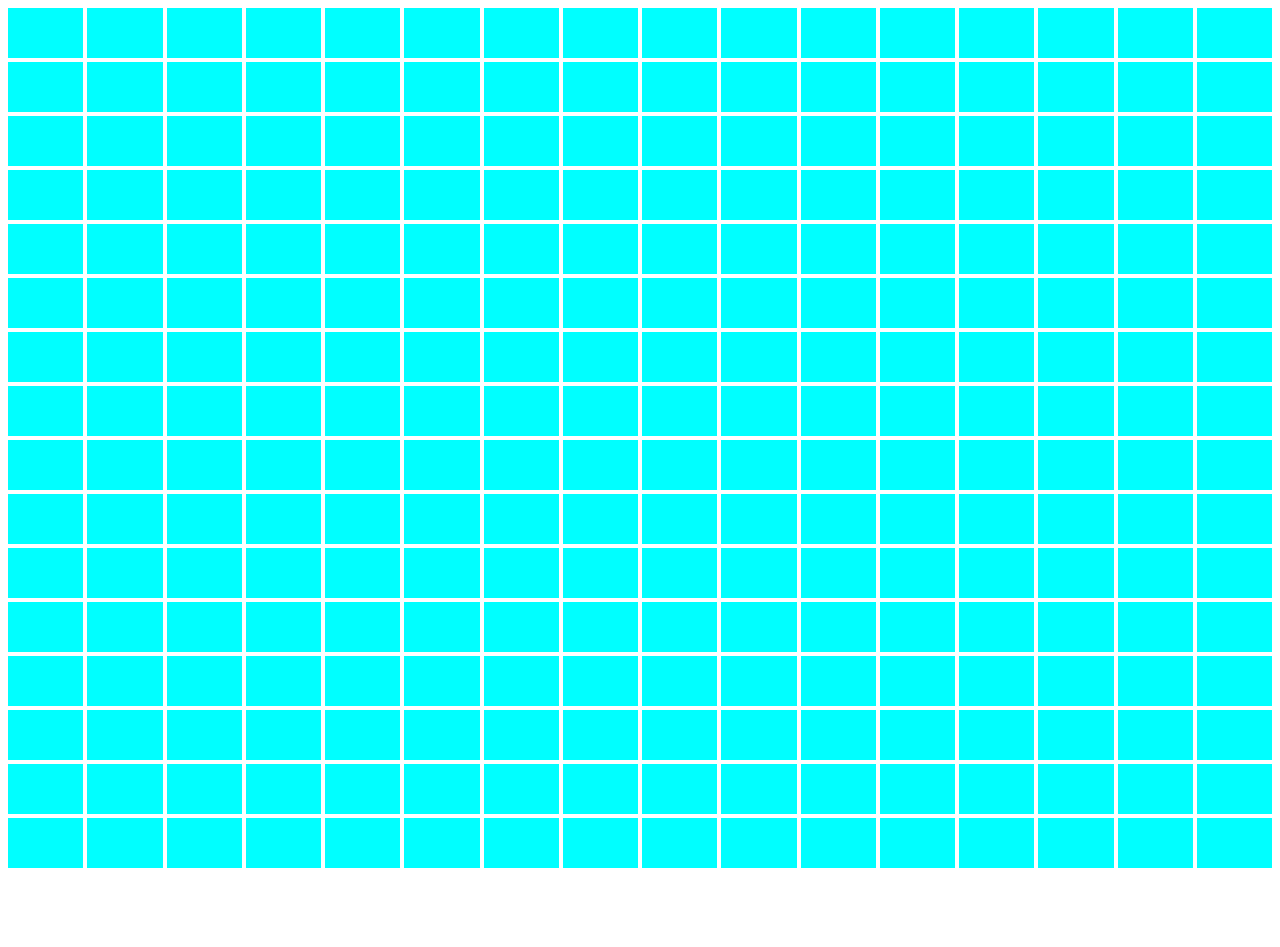
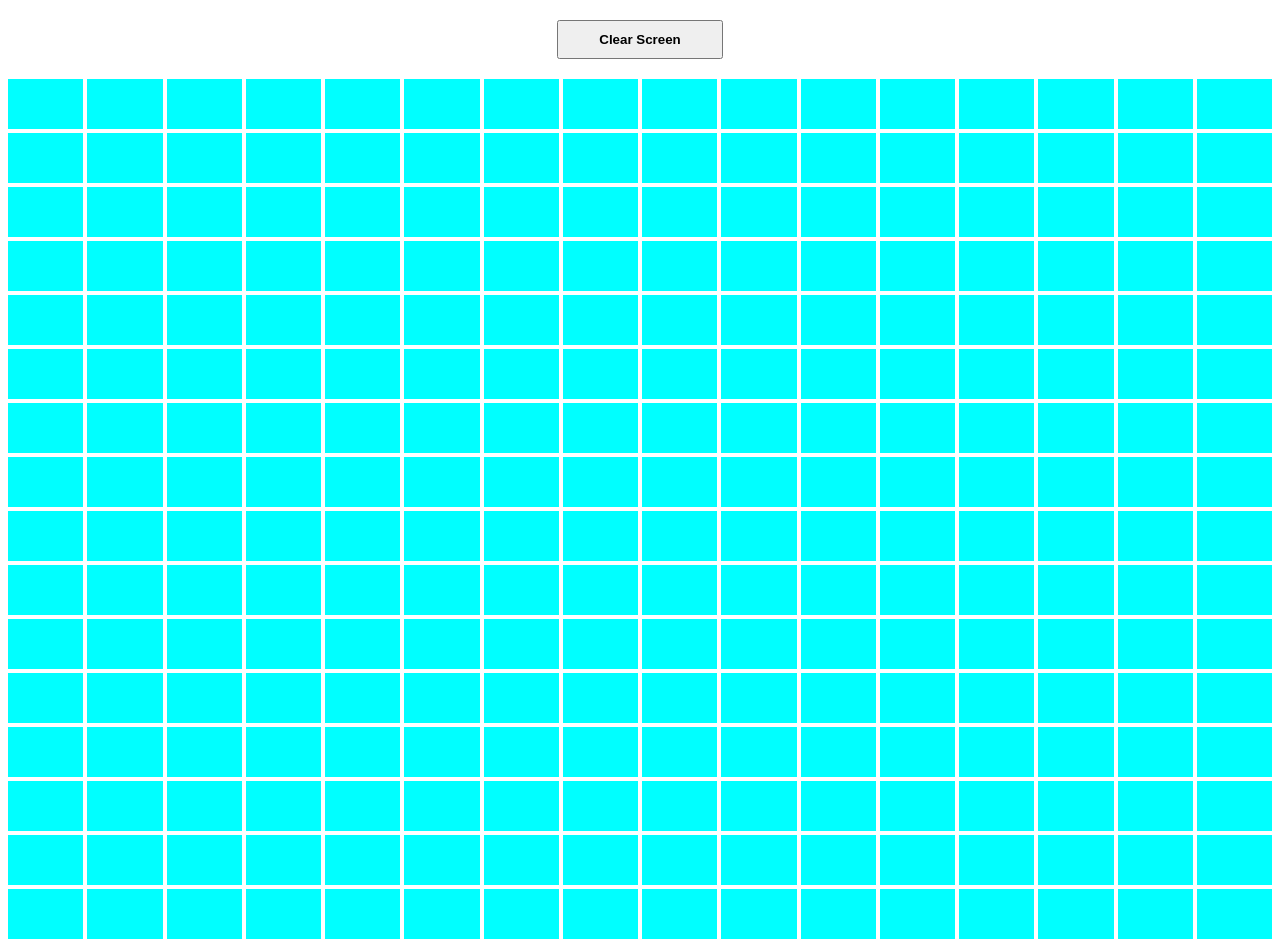
Before and after one commit to NWFreshness/Etch-A-Sketch, a plain HTML site: page index.html in a window 1280 px wide. Before the commit the page ends 868 px from the top, so only its background shows below. Drawn offline with Linux system fonts and the light colour scheme.

Commit message:
Adding the hover & clear functionality

```diff
--- a/index.html
+++ b/index.html
@@ -8,6 +8,9 @@
     <link rel="stylesheet" href="styles.css">
 </head>
 <body>
+    <div class="resetGame">
+        <button class="clear">Clear Screen</button>
+    </div>
     <div class="container">
 
     </div>
--- a/script.js
+++ b/script.js
@@ -1,9 +1,38 @@
 const container = document.querySelector('.container');
+const clear = document.querySelector('.clear');
 
-function createGrid() {
-    for(let i = 0; i < 256; i++){
+function createGrid(num) {
+    let size = num * num;
+    for(let i = 0; i < size; i++){
         const div = document.createElement('div')
+        div.classList.add('box');
         container.append(div);
     }
+
+    const gridBoxes = document.querySelectorAll('.box');
+
+    gridBoxes.forEach((box)=>{
+        box.addEventListener('mouseenter', ()=>{
+            box.classList.add('active');
+        });
+    })
 }
-createGrid();
+createGrid(16);
+
+
+
+clear.addEventListener('click', ()=>{
+    // gridBoxes.forEach((box)=>{
+    //     box.classList.remove('active');
+    // });
+    container.querySelectorAll('*').forEach(e => e.remove());
+    // while(container.firstChild){
+    //     container.remove(container.firstChild);
+    // }
+
+    const userInput = +prompt('What grid dimensions would you like?');
+    createGrid(userInput)
+    container.style.gridTemplateColumns = `repeat(${userInput}, 1fr)`;
+    container.style.gridTemplateRows = `repeat(${userInput}, 1fr)`
+
+})
--- a/styles.css
+++ b/styles.css
@@ -6,12 +6,26 @@
     gap: 4px;
     width: 100%;
 
-
-
-
 }
-div {
+.box {
     width: 100%;
     height: 50px;
     background-color: aqua;
 }
+
+.active{
+    background-color: red;
+}
+
+.resetGame{
+    display: flex;
+    justify-content: center;
+    margin-top: 20px;
+    margin-bottom: 20px;
+}
+
+.clear {
+    text-decoration: none;
+    padding: 10px 40px 10px 40px;
+    font-weight: bold;
+}
```
